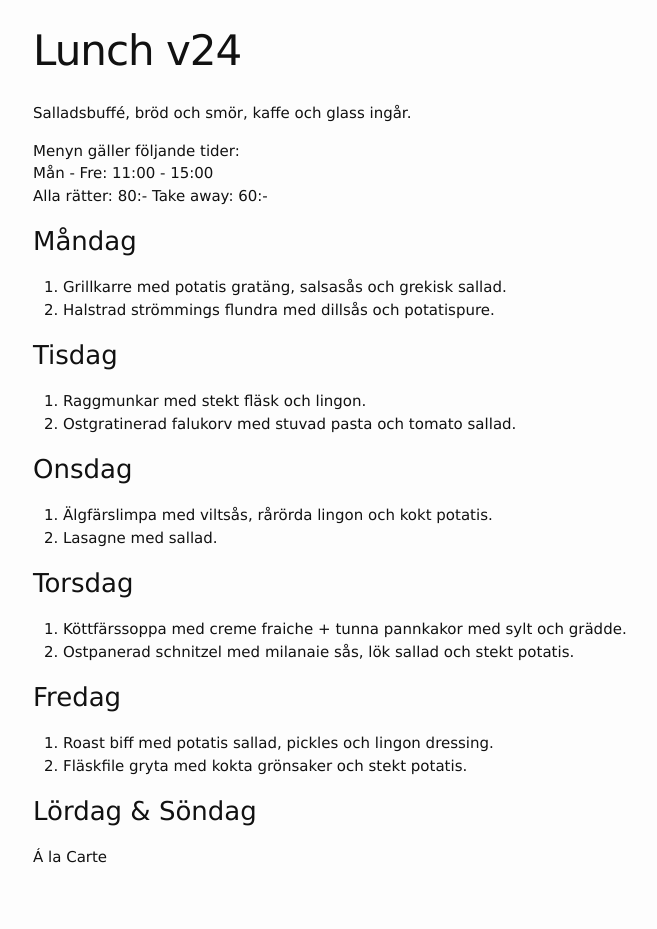
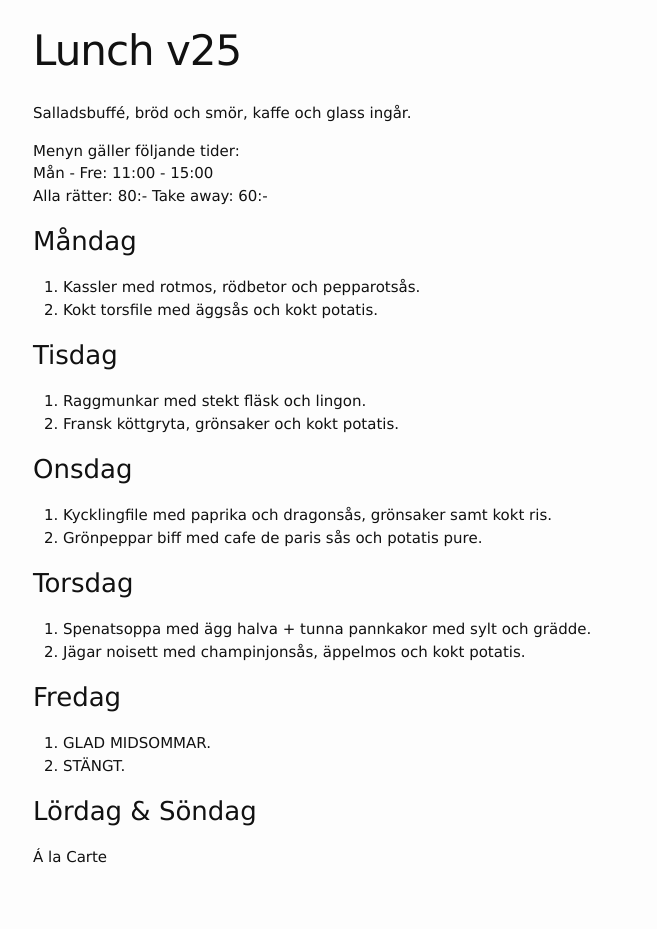
Before and after one commit to FarInn62/farinn62.github.io, a Jekyll site: the page built from lunch.md, in a window 1280 px wide. Shown: the whole page, without its empty margins (237-894 px from the left). Built offline with Jekyll 4.4.1, drawn with Linux system fonts in a browser that asks for light colours.

Commit message:
Update lunch.md

```diff
--- a/lunch.md
+++ b/lunch.md
@@ -1,6 +1,6 @@
 ---
 layout: foodmenu
-title: Lunch v24
+title: Lunch v25
 permalink: /lunch/
 published: true
 ---
@@ -12,28 +12,28 @@ Alla rätter: 80:- Take away: 60:-
 
 ### Måndag
 
-1. Grillkarre med potatis gratäng, salsasås och grekisk sallad.
-2. Halstrad strömmings flundra med dillsås och potatispure.
+1. Kassler med rotmos, rödbetor och pepparotsås.
+2. Kokt torsfile med äggsås och kokt potatis.
 
 ### Tisdag
 
 1. Raggmunkar med stekt fläsk och lingon.
-2. Ostgratinerad falukorv med stuvad pasta och tomato sallad.
+2. Fransk köttgryta, grönsaker och kokt potatis.
 
 ### Onsdag
 
-1. Älgfärslimpa med viltsås, rårörda lingon och kokt potatis.
-2. Lasagne med sallad.
+1. Kycklingfile med paprika och dragonsås, grönsaker samt kokt ris.
+2. Grönpeppar biff med cafe de paris sås och potatis pure.
 
 ### Torsdag
 
-1. Köttfärssoppa med creme fraiche + tunna pannkakor med sylt och grädde.
-2. Ostpanerad schnitzel med milanaie sås, lök sallad och stekt potatis.
+1. Spenatsoppa med ägg halva + tunna pannkakor med sylt och grädde.
+2. Jägar noisett med champinjonsås, äppelmos och kokt potatis.
 
 ### Fredag
 
-1. Roast biff med potatis sallad, pickles och lingon dressing.
-2. Fläskfile gryta med kokta grönsaker och stekt potatis.
+1. GLAD MIDSOMMAR.
+2. STÄNGT.
 
 ### Lördag & Söndag
 
```
